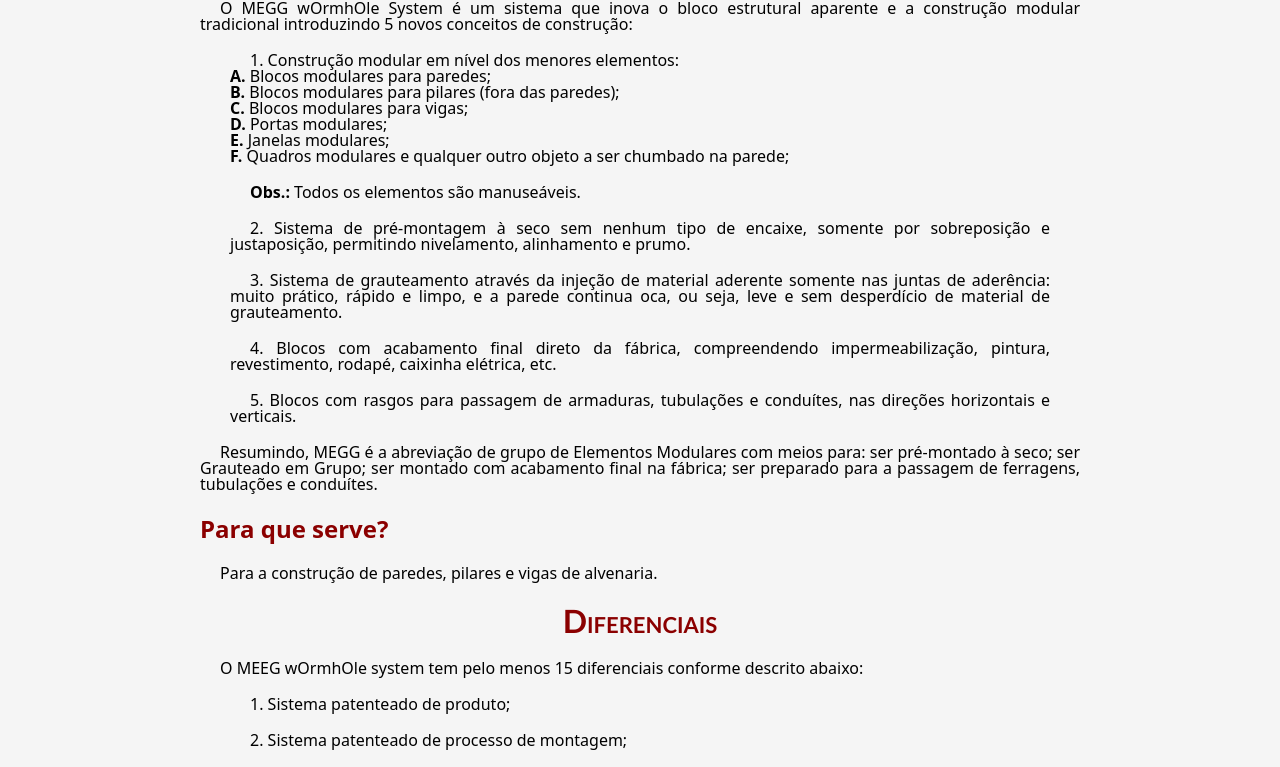
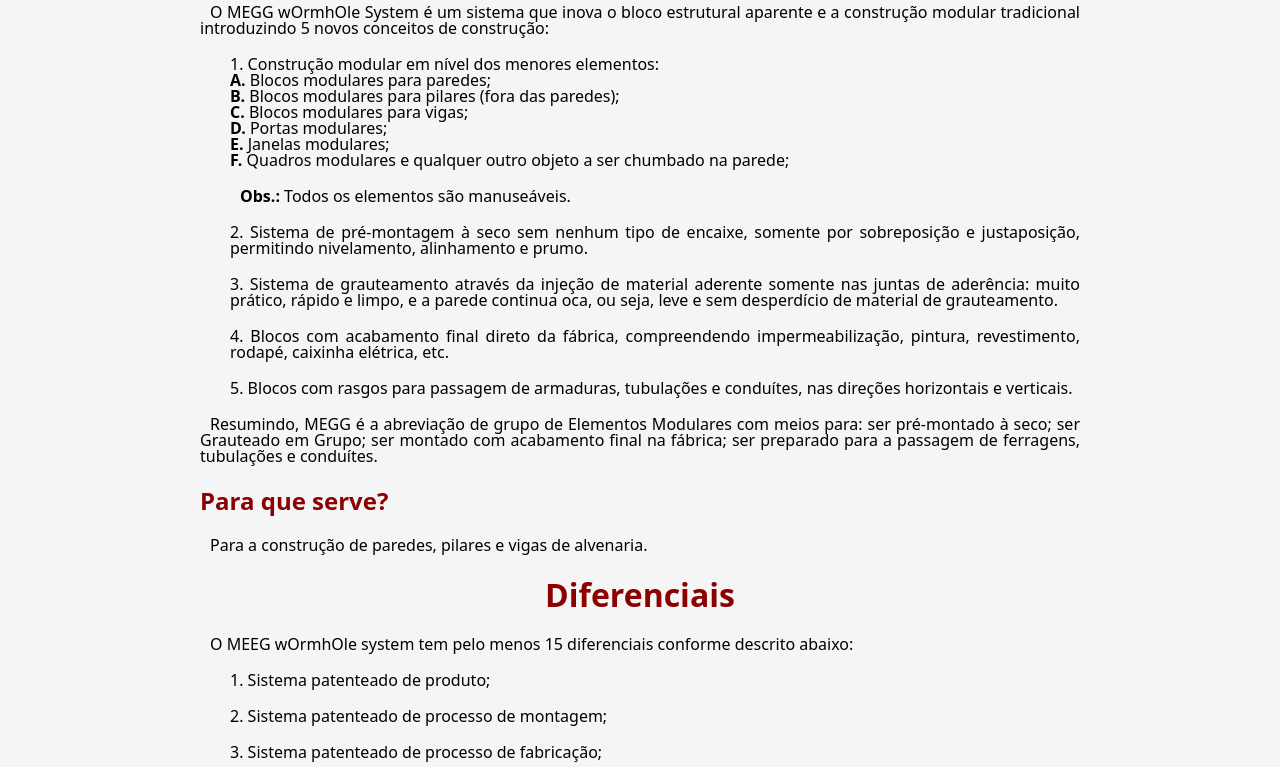
Before and after one commit to Leonardo-Yamashiro/Wormhole, a plain HTML site: page sistema.html in a window 1280 px wide. Shown: the part 209-976 px from the top of the page. Drawn offline with nearby package versions, Linux system fonts and the light colour scheme.

Commit message:
Ajustes de CSS no main

```diff
--- a/estilo/style.css
+++ b/estilo/style.css
@@ -153,8 +153,6 @@
     color: darkred;
     text-align: center;
     padding: 10px;
-    font-variant: small-caps;
-    font-family: 'Gill Sans', 'Gill Sans MT', Calibri, 'Trebuchet MS', sans-serif;
 }
 main h2{
     color: darkred;
@@ -169,22 +167,18 @@
 }
 main p{
     text-align: justify;
-    text-indent: 20px;
+    text-indent: 10px;
     padding: 10px;
     line-height: 1em;
 }
 main li{
     text-align: justify;
-    text-indent: 20px;
     padding: 10px;
     line-height: 1em;
     list-style-position: inside;
 }
 main ol, main ul{
-    padding: 0px 30px;
-}
-main div ol, main div ul{
-    padding: 0px;
+    padding: 0px 0px 0px 30px;
 }
 main a{
     text-decoration: none;
```
